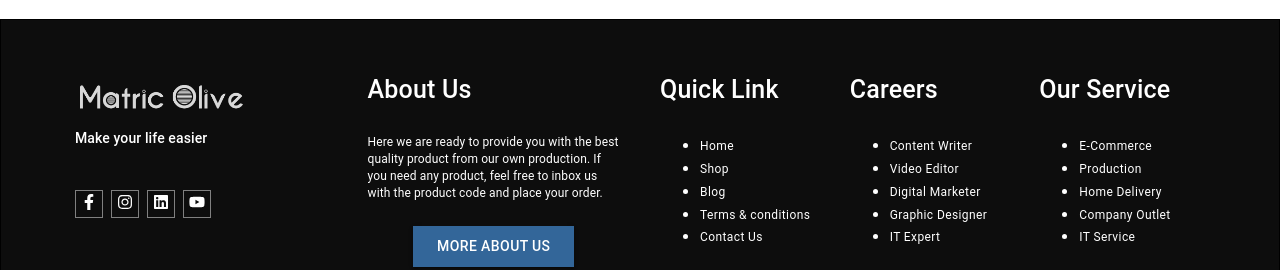
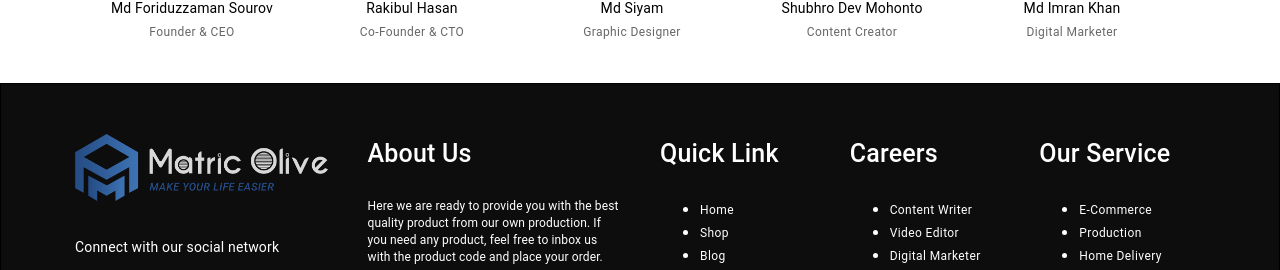
Before and after one commit to Rakibul-Hasan-max/Matricolive, a React (Create React App) app: page /about in a window 1280 px wide. Shown: the part 682-952 px from the top of the page. Built offline with nearby package versions, Linux system fonts and the light colour scheme.

Commit message:
footer error fixed

```diff
--- a/src/Pages/Components/Footer/Footer.js
+++ b/src/Pages/Components/Footer/Footer.js
@@ -1,4 +1,4 @@
-import { Button, Container, Grid, Link, Typography } from "@mui/material";
+import { Container, Grid, Link, Typography } from "@mui/material";
 import { Box } from "@mui/system";
 import {
   FaFacebookF,
@@ -6,8 +6,8 @@ import {
   FaLinkedin,
   FaYoutube
 } from "react-icons/fa";
-import { NavLink, useLocation } from "react-router-dom";
-import logo from "../../../images/logo.png";
+import { useLocation } from "react-router-dom";
+import logo2 from "../../../images/logo2.png";
 import "./Footer.css";
 
 const Footer = () => {
@@ -27,21 +27,21 @@ const Footer = () => {
           <Grid container spacing={5}>
             <Grid item xs={12} md={3}>
               <Box>
-                <Box sx={{ marginLeft: -10 }}>
+                <Box>
                   <img
-                    style={{ width: "162.5px", height: "auto" }}
-                    src={logo}
+                    style={{ width: "100%", height: "auto" }}
+                    src={logo2}
                     alt="logo"
                   />
                 </Box>
-                <Box>
+                <Box sx={{mt: 4}}>
                   <Typography
-                    variant="subtitle2"
+                    variant="body2"
                     sx={{ color: "#fff", textAlign: "left" }}
                   >
-                    Make your life easier
+                    Connect with our social network
                   </Typography>
-                  <Box sx={{ display: "flex", mt: 5, color: "#fff" }}>
+                  <Box sx={{ display: "flex", mt: 2, color: "#fff" }}>
                     <Link
                       href="https://www.facebook.com/matricolive"
                       color="inherit"
@@ -118,7 +118,7 @@ const Footer = () => {
                 from our own production. If you need any product, feel free to
                 inbox us with the product code and place your order.
               </Typography>
-              <NavLink to="/home" style={{ textDecoration: "none" }}>
+              {/* <NavLink to="/home" style={{ textDecoration: "none" }}>
                 <Button
                   variant="contained"
                   sx={{
@@ -130,7 +130,7 @@ const Footer = () => {
                 >
                   More About Us
                 </Button>
-              </NavLink>
+              </NavLink> */}
             </Grid>
             <Grid item xs={12} md={6} sx={{ color: "#fff" }}>
               <Grid container spacing={3}>
--- a/src/Pages/Components/Navigation/Navigation.js
+++ b/src/Pages/Components/Navigation/Navigation.js
@@ -161,7 +161,7 @@ export default function Navigation() {
 
   return (
     <Box sx={{ flexGrow: 1 }}>
-      <AppBar position="fixed" sx={{ backgroundColor: "#336699" }}>
+      <AppBar position="static" sx={{ backgroundColor: "#336699" }}>
         <Toolbar>
           <IconButton
             size="large"
```
Also changed, not shown: src/images/logo2.png (added).
